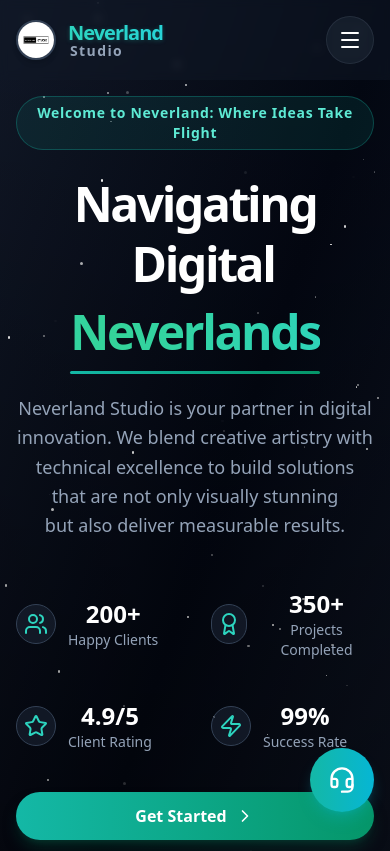
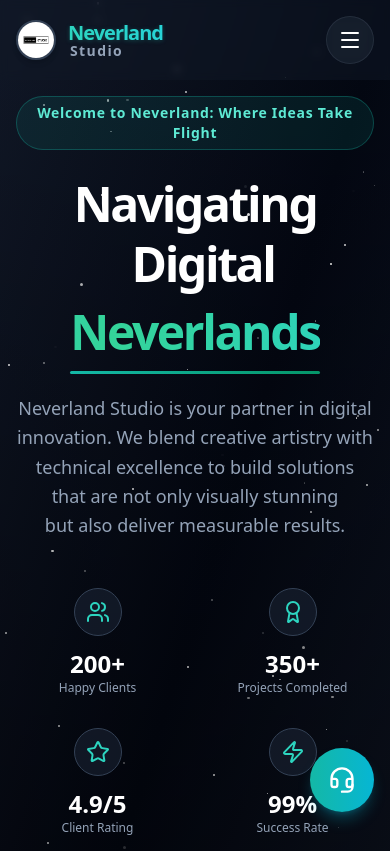
Before and after one commit to MuhammadIsakiPrananda/neverland-studio-portfolio, a React (Vite) app: page / in a window 390 px wide. Shown: the top 851 px of the page. Built offline with nearby package versions, Linux system fonts and the light colour scheme.

Commit message:
Update Neverland Studio V8

```diff
--- a/src/App.tsx
+++ b/src/App.tsx
@@ -179,7 +179,7 @@ const NeverlandStudio = () => {
           />
 
           <main>
-            <HeroSection isLoading={isLoading} setSectionRef={setSectionRef} setShowVideo={setShowVideo} onGetStartedClick={() => handleNavClick('Contact')} />
+            <HeroSection isLoading={isLoading} isMenuOpen={isMenuOpen} setSectionRef={setSectionRef} setShowVideo={setShowVideo} onGetStartedClick={() => handleNavClick('Contact')} />
             <BenefitsSection isLoading={isLoading} />
             <ServicesSection isLoading={isLoading} setSectionRef={setSectionRef} />
             <ProcessSection isLoading={isLoading} setSectionRef={setSectionRef} />
--- a/src/component/layout/MobileNav.tsx
+++ b/src/component/layout/MobileNav.tsx
@@ -18,14 +18,19 @@ interface MobileNavProps {
 }
 
 const MobileNav: React.FC<MobileNavProps> = ({ isMenuOpen, setIsMenuOpen, activeSection, handleNavClick, isLoggedIn, userProfile, onLoginClick, onLogout, onDashboardClick }) => {
-  const menuVariants: Variants = {
-    hidden: { x: '100%', transition: { type: 'tween', duration: 0.3, ease: 'easeIn' } },
-    visible: { x: '0%', transition: { type: 'tween', duration: 0.3, ease: 'easeOut' } },
+  const menuContainerVariants: Variants = {
+    hidden: { opacity: 0, transition: { when: "afterChildren" } },
+    visible: { opacity: 1, transition: { when: "beforeChildren", staggerChildren: 0.08 } },
+  };
+
+  const menuItemVariants: Variants = {
+    hidden: { opacity: 0, y: 20 },
+    visible: { opacity: 1, y: 0, transition: { type: 'spring', stiffness: 300, damping: 24 } },
   };
 
   return (
     <>
-      <header className="md:hidden fixed top-0 left-0 w-full z-50 p-4 flex justify-between items-center bg-gray-900/50 backdrop-blur-sm">
+      <header className="md:hidden fixed top-0 left-0 w-full z-30 p-4 flex justify-between items-center bg-gray-900/50 backdrop-blur-sm">
         <a href="#Home" onClick={(e) => { e.preventDefault(); handleNavClick('Home'); }} className="z-50 group">
           <Logo />
         </a>
@@ -39,38 +44,35 @@ const MobileNav: React.FC<MobileNavProps> = ({ isMenuOpen, setIsMenuOpen, active
       <AnimatePresence>
         {isMenuOpen && (
           <motion.div
-            className="fixed inset-0 bg-black/30 backdrop-blur-sm z-40"
-            initial={{ opacity: 0 }}
-            animate={{ opacity: 1 }}
-            exit={{ opacity: 0 }}
-            onClick={() => setIsMenuOpen(false)}
-          >
-            <motion.div
-              className="fixed top-0 right-0 h-full w-80 bg-slate-900/90 border-l border-slate-800/50 p-8 flex flex-col"
-              variants={menuVariants}
+            className="fixed inset-0 bg-gradient-to-br from-slate-950 to-black z-50 flex flex-col items-center justify-center"
+            variants={menuContainerVariants}
             initial="hidden"
             animate="visible"
             exit="hidden"
-              onClick={(e) => e.stopPropagation()}
+            onClick={() => setIsMenuOpen(false)}
           >
-              <ul className="flex flex-col gap-2">
+            <ul className="flex flex-col items-center gap-4 text-center">
               {navItems.map((item) => (
-                  <li key={item.name}>
-                    <button onClick={() => { handleNavClick(item.name); setIsMenuOpen(false); }} className={`w-full text-left px-4 py-3 rounded-lg text-lg font-medium transition-colors ${activeSection === item.name ? 'bg-teal-500/10 text-teal-300' : 'text-slate-300 hover:bg-slate-800/50'}`}>
+                <motion.li key={item.name} variants={menuItemVariants}>
+                  <button
+                    onClick={() => { handleNavClick(item.name); setIsMenuOpen(false); }}
+                    className={`text-3xl font-bold tracking-wide transition-colors duration-300 px-4 py-2 rounded-lg ${
+                      activeSection === item.name ? 'text-teal-300' : 'text-slate-400 hover:text-white'
+                    }`}
+                  >
                     {item.name}
                   </button>
-                  </li>
+                </motion.li>
               ))}
             </ul>
-              <div className="mt-auto pt-6 border-t border-slate-700/50">
+            <motion.div variants={menuItemVariants} className="absolute bottom-12 px-8 w-full">
               {isLoggedIn ? (
-                  <ProfileDropdown userProfile={userProfile} onLogout={onLogout} onDashboardClick={onDashboardClick} />
+                <p className="text-center text-slate-400">Signed in as <span className="font-bold text-white">{userProfile.name}</span></p>
               ) : (
-                  <button onClick={onLoginClick} className="w-full bg-gradient-to-r from-teal-500 to-cyan-500 text-white px-6 py-3 rounded-full text-base font-semibold hover:shadow-lg hover:shadow-cyan-500/30 transition-all transform hover:scale-105">
-                    Login
+                <button onClick={onLoginClick} className="w-full bg-gradient-to-r from-teal-500 to-cyan-500 text-white px-6 py-4 rounded-full text-lg font-semibold hover:shadow-lg hover:shadow-cyan-500/30 transition-all transform hover:scale-105">
+                  Login / Sign Up
                 </button>
               )}
-              </div>
             </motion.div>
           </motion.div>
         )}
--- a/src/component/sections/HeroSection.tsx
+++ b/src/component/sections/HeroSection.tsx
@@ -8,12 +8,13 @@ import { stats } from '../../data/stats';
 
 interface HeroSectionProps {
   isLoading: boolean;
+  isMenuOpen: boolean;
   setSectionRef: (section: string) => (el: HTMLElement | null) => void;
   setShowVideo: (show: boolean) => void;
   onGetStartedClick: () => void;
 }
 
-const HeroSection: React.FC<HeroSectionProps> = ({ isLoading, setSectionRef, setShowVideo, onGetStartedClick }) => {
+const HeroSection: React.FC<HeroSectionProps> = ({ isLoading, isMenuOpen, setSectionRef, setShowVideo, onGetStartedClick }) => {
   const sectionVariants: Variants = {
     hidden: { opacity: 0, y: 50 },
     visible: { opacity: 1, y: 0, transition: { duration: 0.6, ease: "easeOut" } }
@@ -46,10 +47,17 @@ const HeroSection: React.FC<HeroSectionProps> = ({ isLoading, setSectionRef, set
   };
 
   return (
-    <motion.section ref={setSectionRef('Home')} id="Home" className="min-h-screen flex flex-col justify-center px-4 sm:px-6 lg:px-8 relative overflow-hidden pt-24 pb-12" initial="hidden" animate={!isLoading ? "visible" : "hidden"} variants={sectionVariants} >
+    <motion.section
+      ref={setSectionRef('Home')}
+      id="Home"
+      className={`min-h-screen flex flex-col justify-center px-4 sm:px-6 lg:px-8 relative overflow-hidden pt-24 pb-12 transition-all duration-300 ${isMenuOpen ? 'z-0' : 'z-10'}`}
+      initial="hidden"
+      animate={!isLoading ? "visible" : "hidden"}
+      variants={sectionVariants}
+    >
       <StardustBackground />
 
-      <div className="max-w-7xl mx-auto w-full grid lg:grid-cols-2 gap-12 items-center relative z-10">
+      <div className="max-w-7xl mx-auto w-full grid lg:grid-cols-2 gap-12 items-center relative z-1">
         <motion.div className="text-center lg:text-left z-10" variants={containerVariants} initial="hidden" animate={!isLoading ? "visible" : "hidden"} >
           <motion.div variants={itemVariants} className="inline-block bg-teal-500/10 border border-teal-500/30 text-teal-300 text-sm font-semibold tracking-wider px-4 py-1.5 rounded-full mb-6 hover:bg-teal-500/20 hover:border-teal-400 hover:shadow-lg hover:shadow-teal-500/20 transition-all duration-500 transform hover:scale-105 cursor-default">
             Welcome to Neverland: Where Ideas Take Flight
@@ -75,15 +83,15 @@ const HeroSection: React.FC<HeroSectionProps> = ({ isLoading, setSectionRef, set
             Neverland Studio is your partner in digital innovation. We blend creative artistry with technical excellence to build solutions that are not only visually stunning but also deliver measurable results.
           </motion.p>
 
-          <motion.div variants={itemVariants} className="grid grid-cols-2 sm:grid-cols-4 gap-x-8 gap-y-10 mb-10 text-center sm:text-left">
+          <motion.div variants={itemVariants} className="grid grid-cols-2 sm:grid-cols-4 gap-8 mb-12">
             {stats.map((stat, idx) => (
-              <div key={idx} className="flex items-center gap-3 group">
-                <div className="w-10 h-10 bg-slate-800/50 border border-slate-700 rounded-full flex items-center justify-center text-teal-400 group-hover:border-teal-400/50 group-hover:bg-teal-500/10 transition-all duration-300">
+              <div key={idx} className="text-center">
+                <div className="w-12 h-12 bg-slate-800/50 border border-slate-700 rounded-full flex items-center justify-center text-teal-400 mx-auto mb-3">
                   {stat.icon}
                 </div>
                 <div>
-                  <div className="text-2xl font-bold text-white">{stat.number}</div>
-                  <div className="text-sm text-slate-400">{stat.label}</div>
+                  <div className="text-2xl sm:text-3xl font-bold text-white">{stat.number}</div>
+                  <div className="text-xs sm:text-sm text-slate-400">{stat.label}</div>
                 </div>
               </div>
             ))}
@@ -108,7 +116,7 @@ const HeroSection: React.FC<HeroSectionProps> = ({ isLoading, setSectionRef, set
         </motion.div>
       </div>
 
-      <div className="w-full max-w-7xl mx-auto mt-20 lg:mt-24 z-10">
+      <div className="w-full max-w-7xl mx-auto mt-20 lg:mt-24 z-1">
         <motion.div
           variants={itemVariants}
           initial="hidden"
```
Lines whose indentation alone changed are shown as unchanged.
